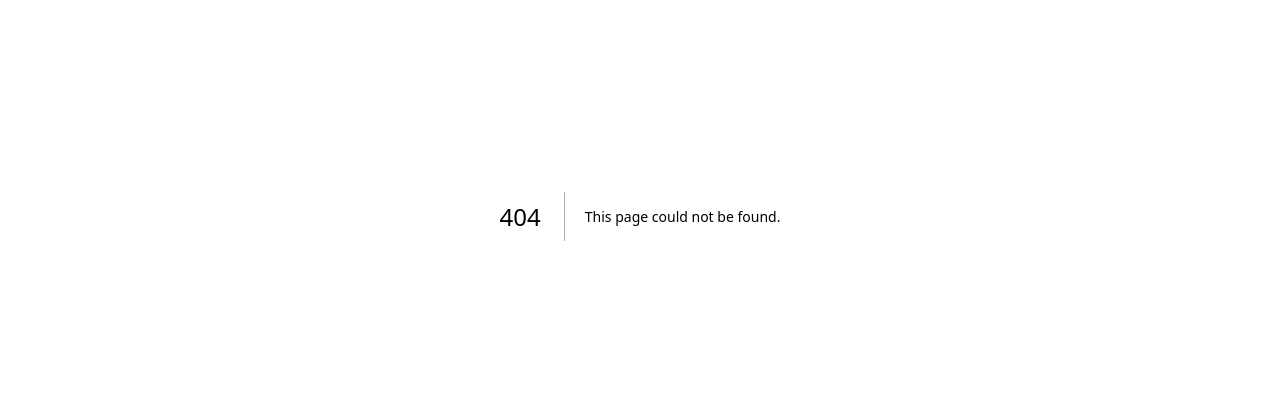
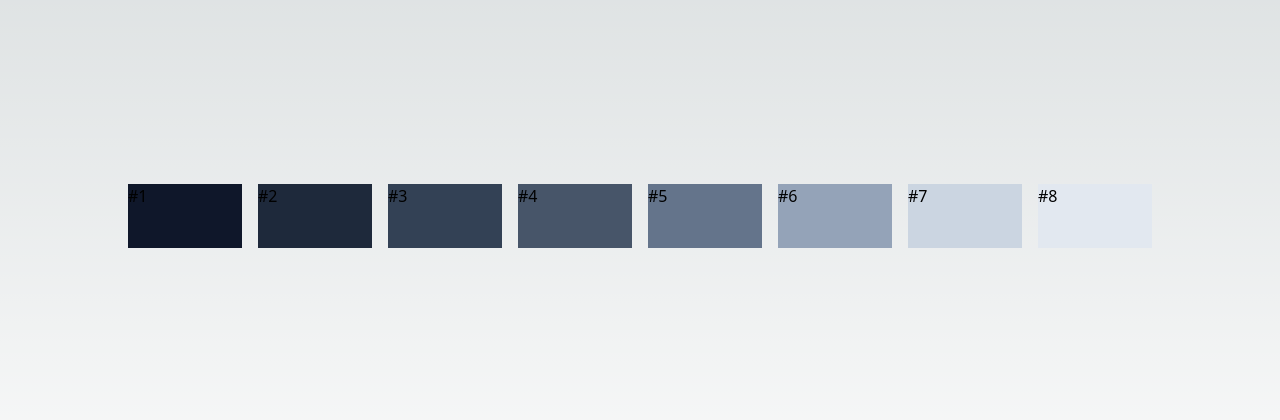
Before and after one commit to MatGoulart3003/cursoNextjs, a Next.js app: page /layout in a window 1280 px wide. Before the commit this address had no page. Shown: the part 184-604 px from the top of the page. Built offline with nearby package versions, Linux system fonts and the light colour scheme.

Commit message:
fetch, hoocks personalizados e comecando a criar page starwars

```diff
--- a/next.config.js
+++ b/next.config.js
@@ -2,8 +2,9 @@
 const nextConfig = {
   reactStrictMode: true,
   images:{
-    domains: ['source.unsplash.com']
+    domains: ['source.unsplash.com','i.pinimg.com']
   }
+
 }
 
 module.exports = nextConfig
--- /dev/null
+++ b/src/components/layout/Grid.tsx
@@ -0,0 +1,30 @@
+interface GridProps{
+    cols?: number
+    sm?: number
+    md?: number
+    lg?: number
+    xl?: number
+    xl2?: number
+    children: any
+}
+
+
+export default function Grid({children, cols, sm, md, lg, xl, xl2}: GridProps) {
+
+  const stylesheet = {
+    container: `grid gap-4 grid-cols-
+    ${cols ?? 1}
+    ${sm ? `sm:grid-cols-${sm}` : ''}
+    ${md ? `md:grid-cols-${md}` : ''}
+    ${lg ? `lg:grid-cols-${lg}` : ''}
+    ${xl ? `xl:grid-cols-${xl}` : ''}
+    ${xl2 ? `2xl:grid-cols-${xl2}` : ''}
+    w-full`
+  }
+
+  return (
+    <div className={stylesheet.container}>
+        {children}
+    </div>
+  )
+}
--- /dev/null
+++ b/src/components/starwars/Background.tsx
@@ -0,0 +1,12 @@
+import Image from "next/image";
+
+export default function Background() {
+  return (
+    <Image
+        src="https://i.pinimg.com/originals/c1/ff/f2/c1fff28a143cc9192e8d5d0f646f5126.jpg"
+        fill
+        alt="Background Starwars"
+        className="-z-50 opacity-20 object-cover"
+    />
+ )
+}
--- /dev/null
+++ b/src/components/starwars/Characters.tsx
@@ -0,0 +1,22 @@
+import React from 'react'
+import { RenderCharacter } from './RenderCharacter'
+import useStarwars from '@/data/hooks/useStarwars'
+
+export const Characters = () => {
+
+  const {processing, characters, getCharacters} = useStarwars()
+
+  return (
+    <div className='flex flex-col gap-5'>
+      {processing ? (
+          <h1>Processando...</h1>
+        ) : characters.length > 0 ? (
+            <RenderCharacter characters={characters}/>
+        ) : (
+          <h1>Personagens não encontrados</h1>
+        )
+      }
+      <button className='bg-blue-600 p-3' onClick={getCharacters}> Chama API</button>
+    </div>
+  )
+}
--- /dev/null
+++ b/src/components/starwars/RenderCharacter.tsx
@@ -0,0 +1,13 @@
+interface RenderCharacterProps{
+    characters: []
+}
+
+export const RenderCharacter = ({characters}: RenderCharacterProps) => {
+  return (
+    <ul className="flex flex-col gap-3">
+        {characters.map((p:any, index) =>(
+        <li key={index}> {p.name} </li>
+      ))}
+    </ul>
+  )
+}
--- /dev/null
+++ b/src/data/hooks/useStarwars.ts
@@ -0,0 +1,27 @@
+import { useState } from "react"
+import useProssesing from "./useProssesing"
+
+export default function useStarwars() {
+
+    const [characters, setCharacter] = useState<any>([''])
+    const {processing, initProcess, endProcess} = useProssesing()
+
+    const getCharacters = async () => {
+      try{
+        initProcess()
+        console.log('Inicio Chamada')
+        const response = await fetch('https://swapi.dev/api/people/')
+        const dados = await response.json()
+        setCharacter(dados.results)
+      }finally{
+        endProcess()
+        console.log('Fim da chamada')
+      }
+    }
+  return {
+    characters,
+    processing,
+    getCharacters
+  }
+
+}
--- /dev/null
+++ b/src/pages/layout/index.tsx
@@ -0,0 +1,22 @@
+import Grid from '@/components/layout/Grid'
+import React from 'react'
+
+export default function PaginaGrid() {
+  return (
+    <div className='flex flex-col justify-center items-center h-screen'>
+        <div className='w-[90%] lg:w-4/5'>
+            <Grid cols={1} lg={8} md={4} sm={2}>
+                <div className='h-16 w-full bg-slate-900'>#1</div>
+                <div className='h-16 w-full bg-slate-800'>#2</div>
+                <div className='h-16 w-full bg-slate-700'>#3</div>
+                <div className='h-16 w-full bg-slate-600'>#4</div>
+                <div className='h-16 w-full bg-slate-500'>#5</div>
+                <div className='h-16 w-full bg-slate-400'>#6</div>
+                <div className='h-16 w-full bg-slate-300'>#7</div>
+                <div className='h-16 w-full bg-slate-200'>#8</div>
+            </Grid>
+        </div>
+
+    </div>
+  )
+}
--- /dev/null
+++ b/src/pages/starwars/index.tsx
@@ -0,0 +1,14 @@
+import Background from '@/components/starwars/Background'
+import { Characters } from '@/components/starwars/Characters'
+import React from 'react'
+
+export default function PageStarWars() {
+
+  return (
+    <div className='flex flex-col justify-center items-center h-screen'>
+        <h1>Starwars</h1>
+        <Background />
+        <Characters />
+    </div>
+  )
+}
--- a/tailwind.config.ts
+++ b/tailwind.config.ts
@@ -5,6 +5,12 @@ const config: Config = {
     './src/pages/**/*.{js,ts,jsx,tsx,mdx}',
     './src/components/**/*.{js,ts,jsx,tsx,mdx}',
     './src/app/**/*.{js,ts,jsx,tsx,mdx}',
+  ],
+  safelist:[
+    {
+      pattern: /^grid-cols/,
+      variants: ['sm', 'md', 'lg', 'xl', '2xl']
+    }
   ],
   theme: {
     extend: {
```
Also changed, not shown: src/data/hooks/useProssesing.ts (added, +19 -0 lines), 1 other file (tests, documents, lock files or other folders).
